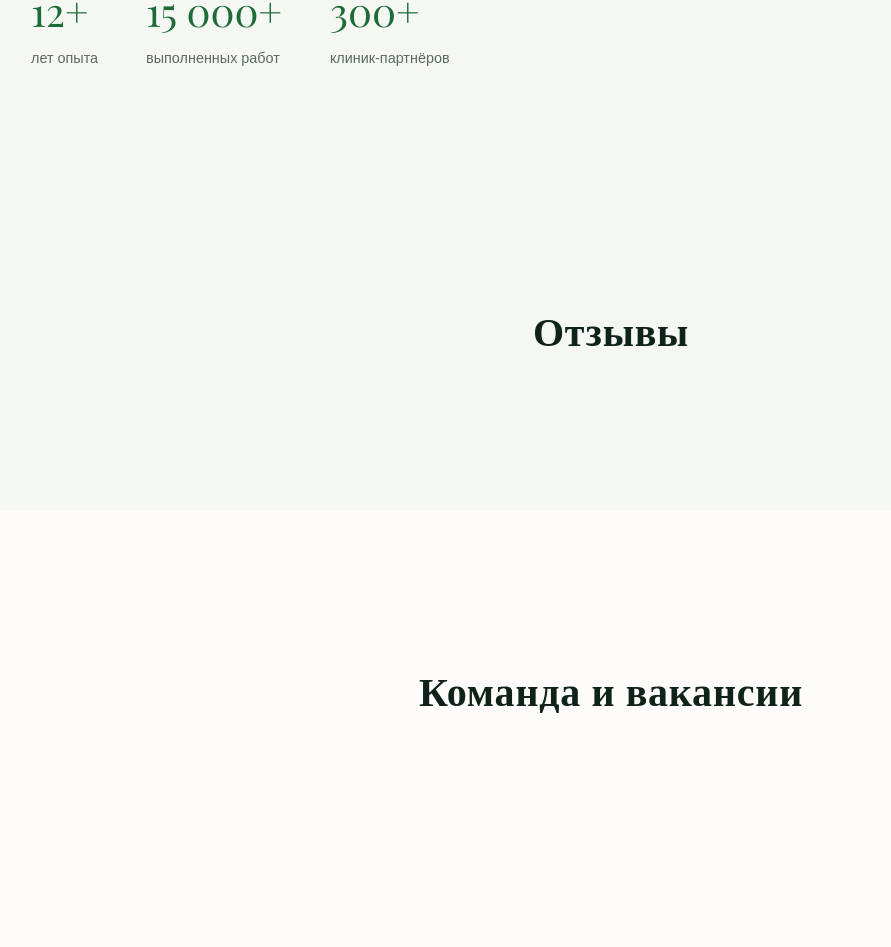
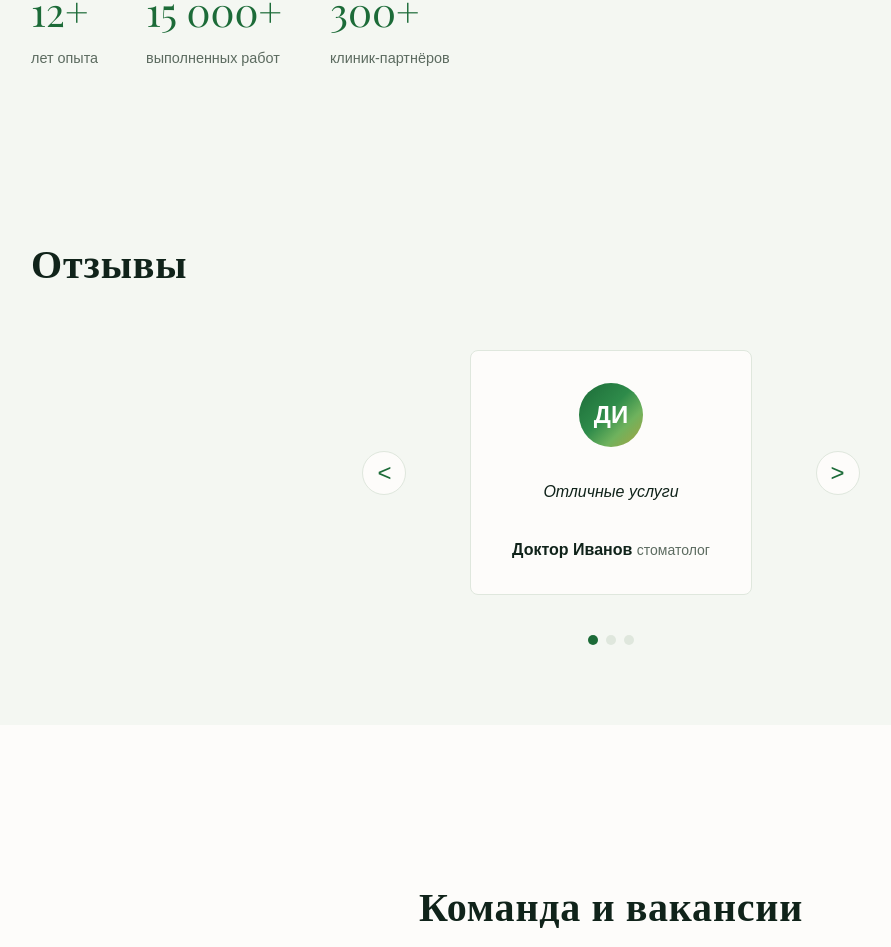
Before and after one commit to liahrothstein/dental-lab-landing, a React (Vite) app: page / in a window 1280 px wide. Shown: the part 2904-3851 px from the top of the page, without its empty margins (29-920 px from the left). Built offline with nearby package versions, Linux system fonts and the light colour scheme; a web font is replaced by a local one.

Commit message:
feat: reviews slider with useReviewsSlider hook, ReviewCard entity

```diff
--- a/src/app/App.tsx
+++ b/src/app/App.tsx
@@ -3,7 +3,7 @@ import Header from '../widgets/header/Header';
 import { AboutSection } from "../widgets/sections/AboutSection";
 import { ContactsSection } from "../widgets/sections/ContactsSection";
 import HeroSection from '../widgets/sections/HeroSection/HeroSection';
-import ReviewsSection from '../widgets/sections/ReviewsSection/ReviewsSection';
+import { ReviewsSection } from "../widgets/sections/ReviewsSection";
 import { ServicesSection } from "../widgets/sections/ServicesSection";
 import TeamSection from '../widgets/sections/TeamSection/TeamSection';
 import WorksSection from '../widgets/sections/WorksSection/WorksSection';
--- a/src/entities/reviews/index.ts
+++ b/src/entities/reviews/index.ts
@@ -1,2 +1,3 @@
 export * from './mock';
 export * from './types';
+export { ReviewCard } from './ui/ReviewCard';
--- /dev/null
+++ b/src/entities/reviews/model/getInitials.ts
@@ -0,0 +1,3 @@
+export function getInitials(author: string): string {
+  return author.split(' ').map((part) => part[0]).join('').toUpperCase();
+}
--- /dev/null
+++ b/src/entities/reviews/model/index.ts
@@ -0,0 +1 @@
+export { getInitials } from './getInitials';
--- /dev/null
+++ b/src/entities/reviews/ui/ReviewCard.scss
@@ -0,0 +1,42 @@
+@use 'shared/sass/abstracts/colors' as *;
+
+.review-card {
+  background: var(--bg);
+  border: 1px solid var(--line);
+  border-radius: 8px;
+  padding: 32px;
+  display: flex;
+  flex-direction: column;
+  align-items: center;
+  gap: 16px;
+  text-align: center;
+  max-width: 560px;
+
+  &__avatar {
+    width: 64px;
+    height: 64px;
+    border-radius: 50%;
+    background: var(--grad-shell);
+    color: #fff;
+    font-weight: 600;
+    display: flex;
+    align-items: center;
+    justify-content: center;
+    font-size: 1.5rem;
+  }
+
+  &__text {
+    line-height: 1.6;
+    font-style: italic;
+    color: var(--text);
+  }
+
+  &__name {
+    font-weight: 600;
+  }
+
+  &__role {
+    color: var(--text-muted);
+    font-size: 0.875rem;
+  }
+}
--- /dev/null
+++ b/src/entities/reviews/ui/ReviewCard.tsx
@@ -0,0 +1,18 @@
+import './ReviewCard.scss';
+
+import { getInitials } from '../model';
+import type { Review } from '../types';
+
+export function ReviewCard({ review }: { review: Review }) {
+  const initials = getInitials(review.author);
+  return (
+    <figure className="review-card">
+      <div className="review-card__avatar">{initials}</div>
+      <blockquote className="review-card__text">{review.text}</blockquote>
+      <figcaption className="review-card__author">
+        <span className="review-card__name">{review.author}</span>{' '}
+        <span className="review-card__role">{review.role}</span>
+      </figcaption>
+    </figure>
+  );
+}
--- /dev/null
+++ b/src/widgets/sections/ReviewsSection/index.ts
@@ -0,0 +1 @@
+export { ReviewsSection } from './ui/ReviewsSection';
--- /dev/null
+++ b/src/widgets/sections/ReviewsSection/model/index.ts
@@ -0,0 +1 @@
+export { useReviewsSlider } from './useReviewsSlider';
--- /dev/null
+++ b/src/widgets/sections/ReviewsSection/model/useReviewsSlider.ts
@@ -0,0 +1,12 @@
+import type { Review } from '@entities/reviews';
+import { useState } from 'react';
+
+export function useReviewsSlider(reviews: Review[]) {
+  const [index, setIndex] = useState(0);
+
+  const next = () => setIndex((i) => (i + 1) % reviews.length);
+  const prev = () => setIndex((i) => (i - 1 + reviews.length) % reviews.length);
+  const goTo = (i: number) => setIndex(i);
+
+  return { index, current: reviews[index], next, prev, goTo, count: reviews.length };
+}
--- /dev/null
+++ b/src/widgets/sections/ReviewsSection/ui/ReviewsSection.scss
@@ -0,0 +1,51 @@
+@use 'shared/sass/abstracts/colors' as *;
+
+.reviews-section {
+  background: var(--surface);
+  padding: 80px 0;
+}
+
+.slider {
+  display: flex;
+  align-items: center;
+  justify-content: center;
+  gap: 24px;
+  margin-top: 40px;
+}
+
+.slider__arrow {
+  width: 44px;
+  height: 44px;
+  border-radius: 50%;
+  border: 1px solid var(--line);
+  background: var(--bg);
+  color: var(--accent-strong);
+  font-size: 1.5rem;
+  cursor: pointer;
+  transition: 0.2s;
+  &:hover {
+    background: var(--accent-strong);
+    color: #fff;
+  }
+}
+
+.slider__dots {
+  display: flex;
+  justify-content: center;
+  gap: 8px;
+  margin-top: 24px;
+}
+
+.dot {
+  width: 10px;
+  height: 10px;
+  border-radius: 50%;
+  background: var(--line);
+  border: none;
+  padding: 0;
+  cursor: pointer;
+}
+
+.dot--active {
+  background: var(--accent-strong);
+}
--- /dev/null
+++ b/src/widgets/sections/ReviewsSection/ui/ReviewsSection.tsx
@@ -0,0 +1,31 @@
+import './ReviewsSection.scss';
+
+import { ReviewCard, reviewsMock } from '@entities/reviews';
+
+import { useReviewsSlider } from '../model';
+
+export function ReviewsSection() {
+  const { index, current, next, prev, goTo } = useReviewsSlider(reviewsMock);
+  return (
+    <section id="reviews" className="reviews-section">
+      <div className="container">
+        <h2>Отзывы</h2>
+        <div className="slider">
+          <button className="slider__arrow" onClick={prev}>&lt;</button>
+          <ReviewCard review={current} />
+          <button className="slider__arrow" onClick={next}>&gt;</button>
+        </div>
+        <div className="slider__dots">
+          {reviewsMock.map((review, i) => (
+            <button
+              key={review.id}
+              className={`dot ${index === i ? 'dot--active' : ''}`}
+              onClick={() => goTo(i)}
+              aria-label={`Отзыв ${i + 1}`}
+            />
+          ))}
+        </div>
+      </div>
+    </section>
+  );
+}
```
Also changed, not shown: 1 other file (tests, documents, lock files or other folders).
